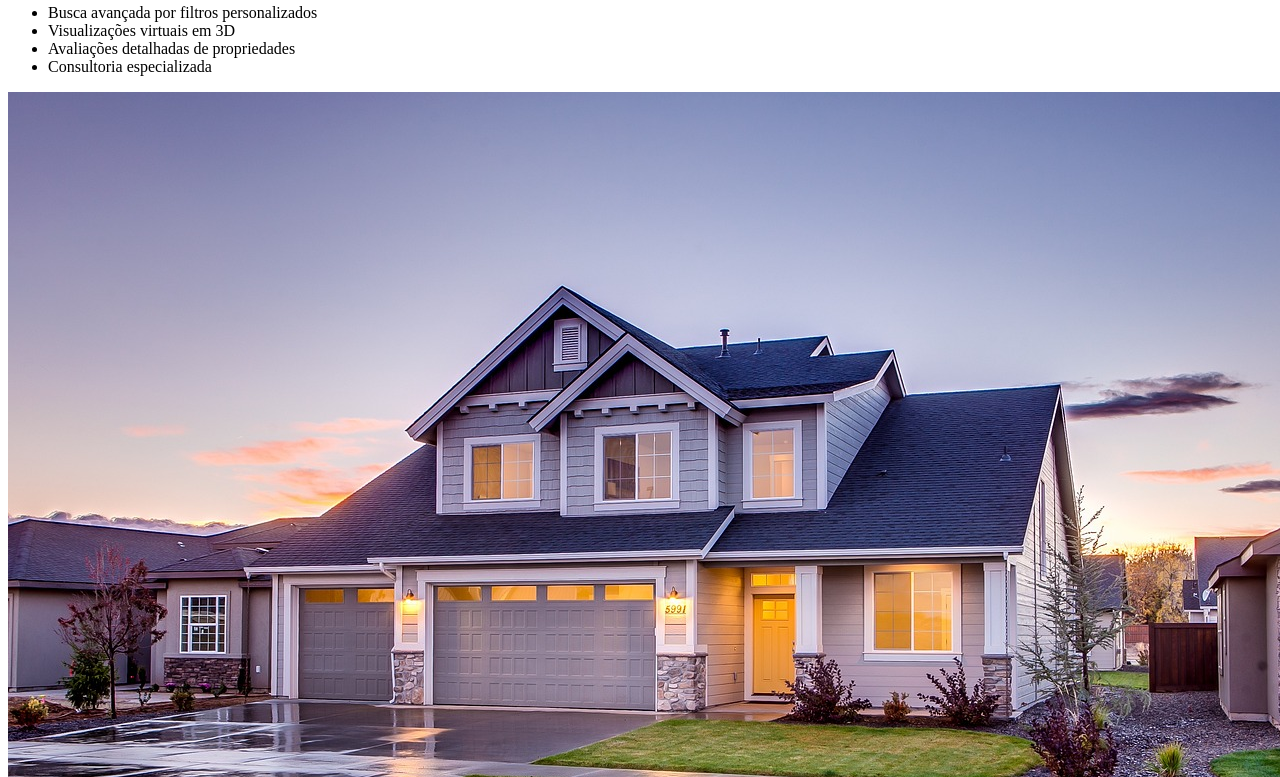
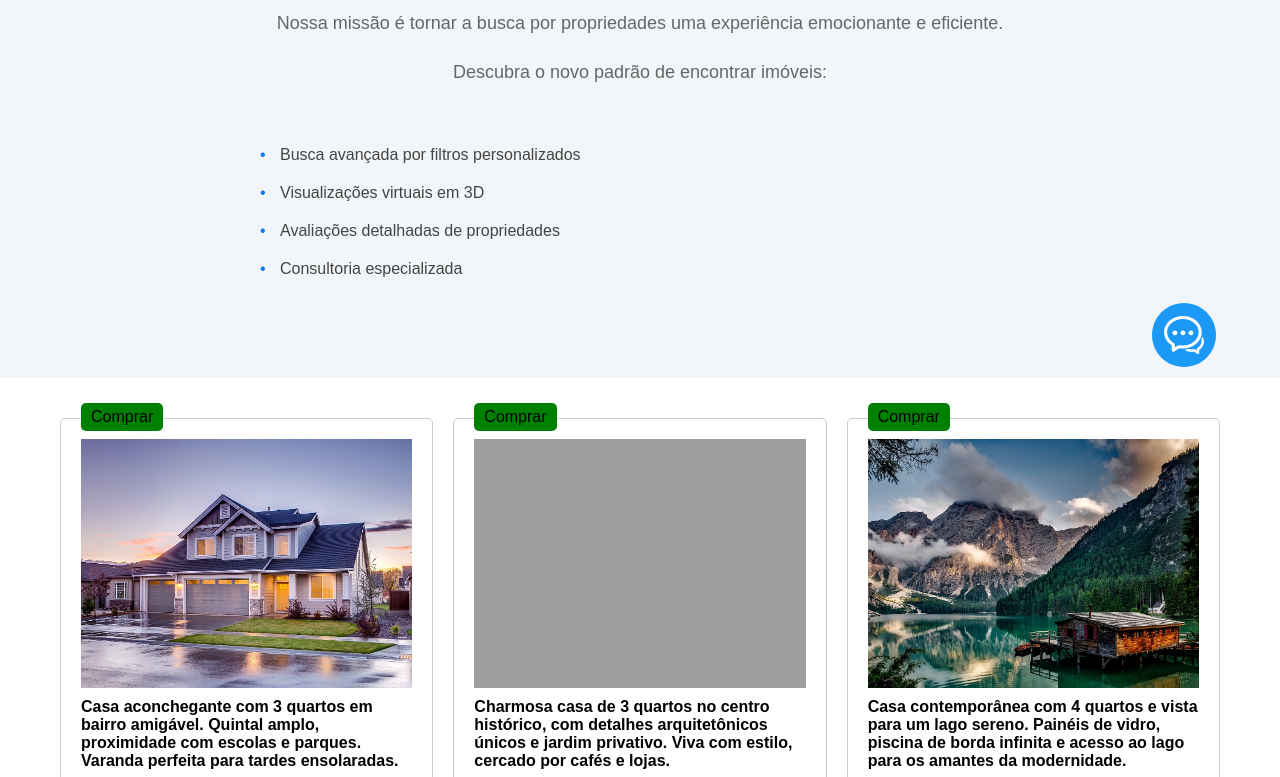
Before and after one commit to Anaclauds/imobiliaria-virtual, a plain HTML site: page index.html in a window 1280 px wide. Shown: the part 337-1114 px from the top of the page. Drawn offline with Linux system fonts and the light colour scheme; the site is published under a folder, as on GitHub Pages, so addresses that start at the root find nothing.

Commit message:
Update index.html

```diff
--- a/index.html
+++ b/index.html
@@ -4,7 +4,7 @@
 <head>
   <meta charset="UTF-8">
   <meta name="viewport" content="width=device-width, initial-scale=1.0">
-  <link rel="stylesheet" href="/style/style.css">
+  <link rel="stylesheet" href="./style/style.css">
   <title>Imobiliária Virtual</title>
 </head>
 
```
